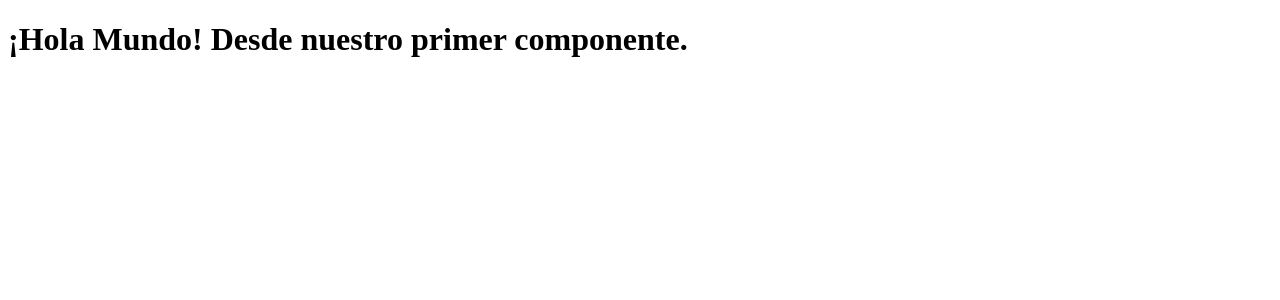
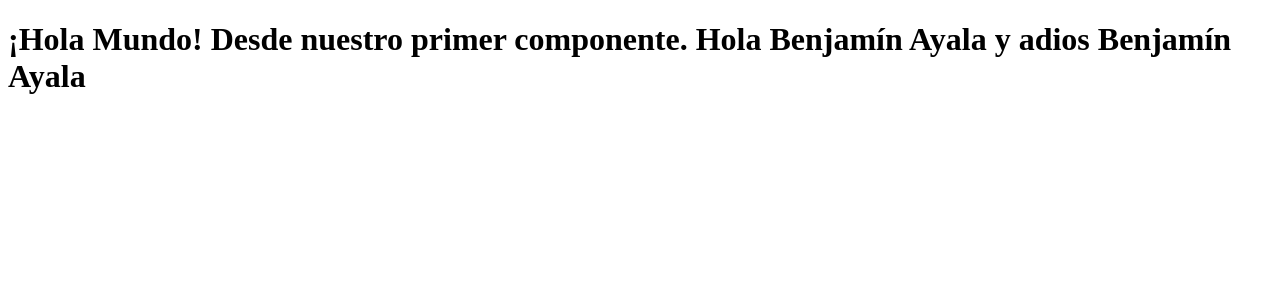
Before and after one commit to bayalad7/fh-curso-react, a React (Vite) app in the folder Apps/3-app-counter-vite/: page / in a window 1280 px wide. Shown: the top 300 px of the page. Built offline with nearby package versions, Linux system fonts and the light colour scheme.

Commit message:
Seccion 3: Componente de saludo y despido

```diff
--- a/Apps/3-app-counter-vite/src/app.jsx
+++ b/Apps/3-app-counter-vite/src/app.jsx
@@ -1,6 +1,11 @@
+import { Saludo, Despido } from "./components/saludo"
+
 const App = () => {
+    const Nombre = "Benjamín Ayala";
     return (
-        <h1>¡Hola Mundo! Desde nuestro primer componente.</h1>
+        <h1>
+            ¡Hola Mundo! Desde nuestro primer componente. { Saludo(Nombre) } y { Despido(Nombre) }
+        </h1>
     );
 }
 
--- /dev/null
+++ b/Apps/3-app-counter-vite/src/components/saludo.jsx
@@ -0,0 +1,11 @@
+export const Saludo = ( $Nombre ) => {
+    return (
+        <span>Hola {$Nombre}</span>
+    );
+}
+
+export const Despido = ( $Nombre ) => {
+    return (
+        <span>adios {$Nombre}</span>
+    );
+}
```
